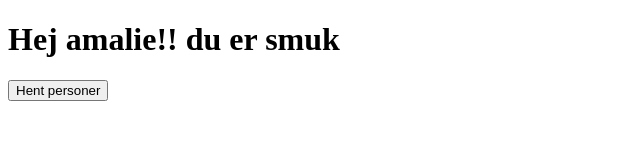
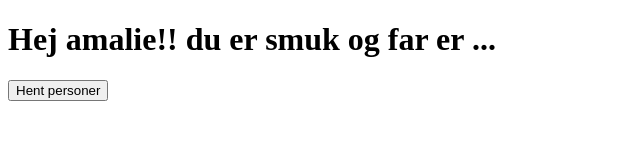
Before and after one commit to amaliekea/Programmering24HFront, a plain HTML site: page index.html in a window 1280 px wide. Shown: the whole page, without its empty margins (0-640 px from the left). Drawn offline with Linux system fonts and the light colour scheme.

```diff
--- a/index.html
+++ b/index.html
@@ -5,7 +5,7 @@
     <title>Amalies App</title>
 </head>
 <body>
-<h1>Hej amalie!! du er smuk</h1>
+<h1>Hej amalie!! du er smuk og far er ...</h1>
 
 <button onclick="hentPersoner()">Hent personer</button>
 <ul id="personListe"></ul>
```
